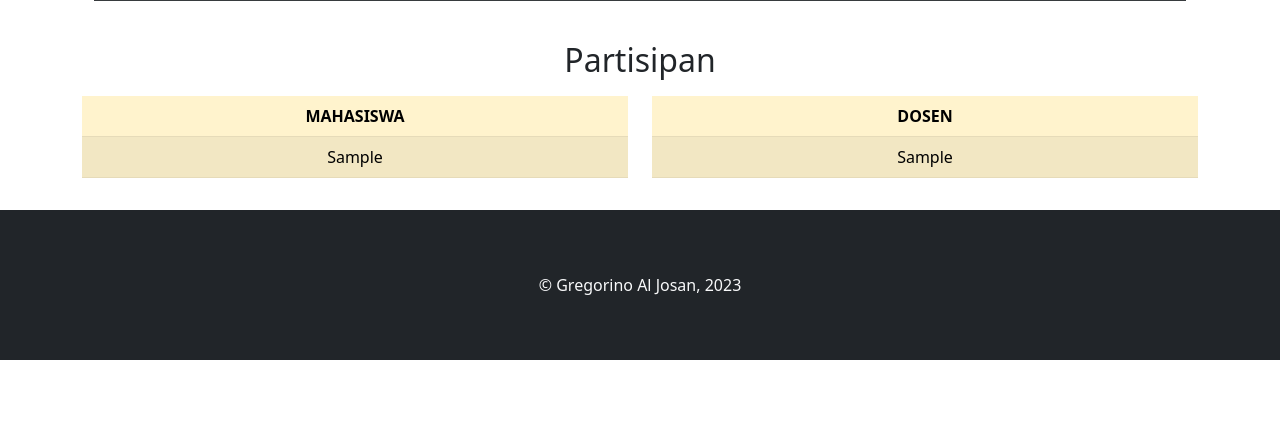
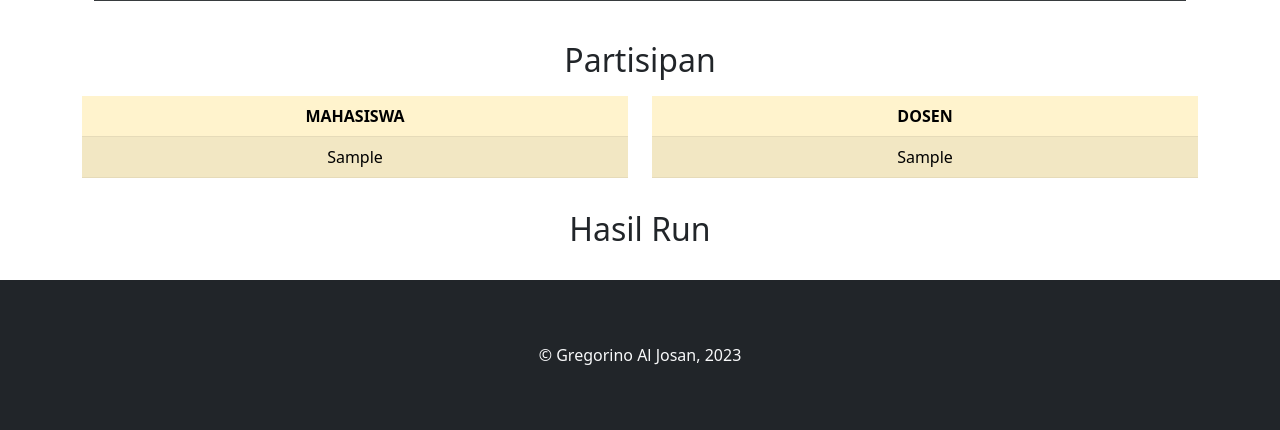
Before and after one commit to rinogrego/rekdos, a Django app: page /run/1 in a window 1280 px wide. Shown: the part 379-809 px from the top of the page. Before the commit the page ends 739 px from the top, so only its background shows below. Run offline with Django 4.2, Linux system fonts and the light colour scheme; tables that the repository leaves empty hold one stand-in row (values such as "Sample post").

Commit message:
allow anon user to see run results

```diff
--- a/rekomendasi/templates/rekomendasi/run.html
+++ b/rekomendasi/templates/rekomendasi/run.html
@@ -100,7 +100,7 @@
             <div class="mb-3"></div>
         </div>
 
-        {% if request.user.is_authenticated and run.results.all is not None %}
+        {% if run.results.all is not None %}
         <div class="row" id="run-results">
             <h2 class="text-center mb-3">Hasil Run</h2>
             <div class="col-md-3"></div>
```
